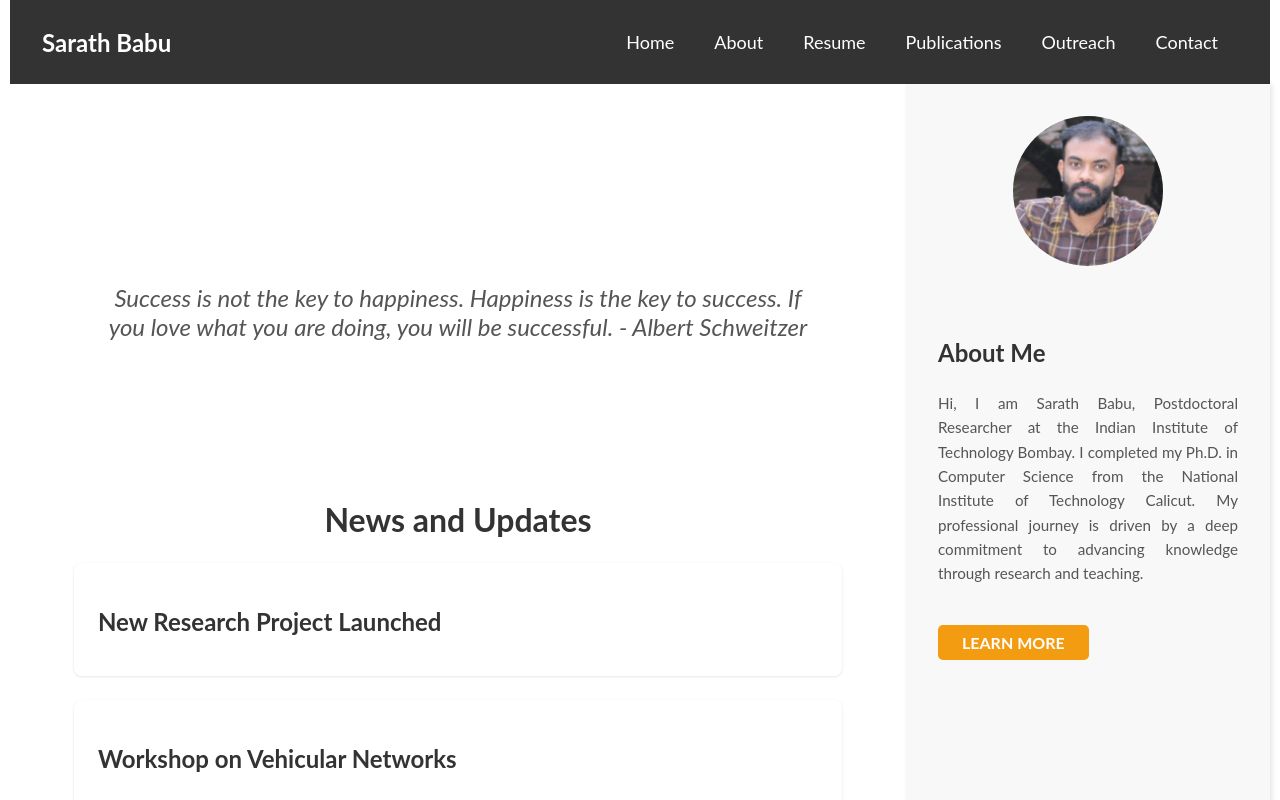
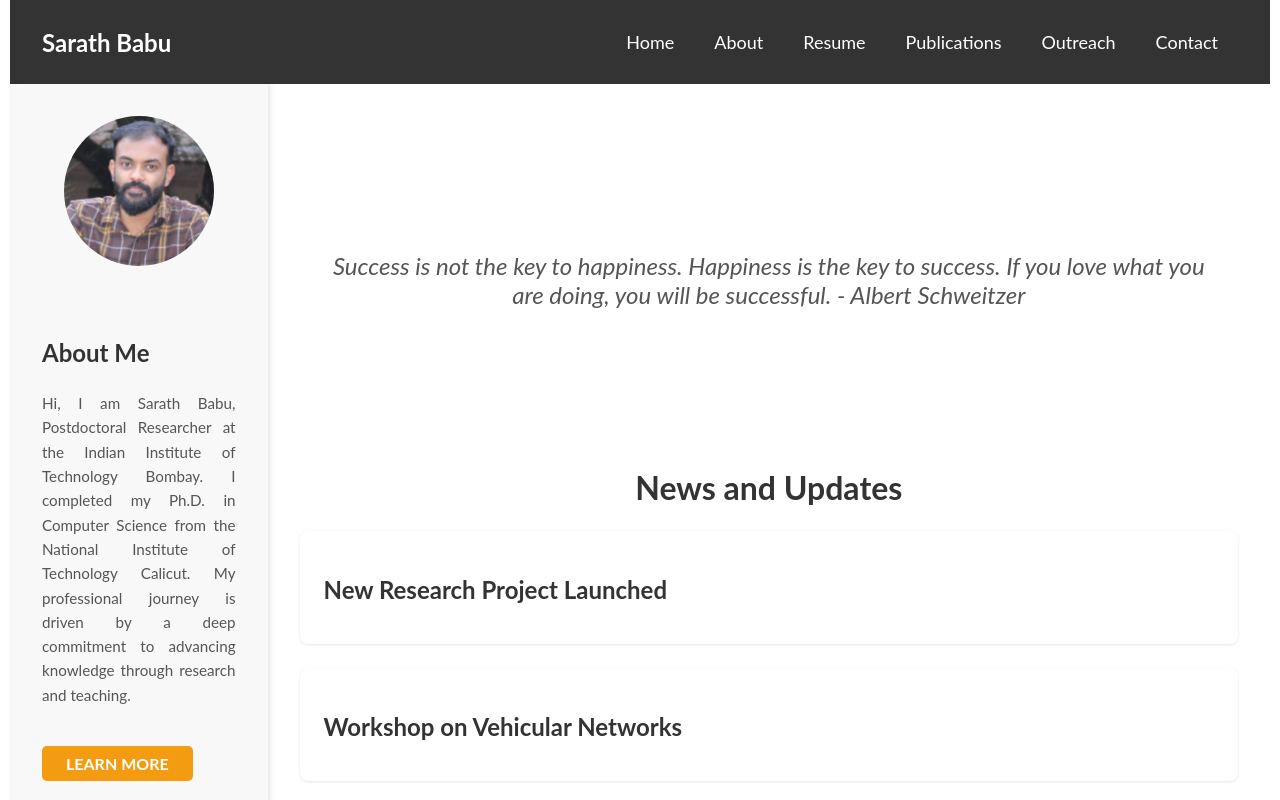
Before and after one commit to SarathBabu0410/personal-wesite, a React (Create React App) app: page / in a window 1280 px wide. Shown: the top 800 px of the page. Built offline with nearby package versions, Linux system fonts and the light colour scheme.

Commit message:
Update App.js

```diff
--- a/src/App.js
+++ b/src/App.js
@@ -1,7 +1,7 @@
 import React, { useEffect } from "react";
 import { BrowserRouter as Router, Route, Routes, useLocation } from "react-router-dom";
-import Header from "./components/Header"; // Importing Header component
-import Footer from "./components/Footer"; // Importing Footer component
+import Header from "./components/Header";  // Importing Header component
+import Footer from "./components/Footer";  // Importing Footer component
 import Sidebar from "./components/Sidebar";
 import About from "./components/About";
 import Publications from "./components/Publications";
@@ -14,20 +14,6 @@ import styled from "styled-components";
 // Layout structure to include both the sidebar and the content
 const Layout = styled.div`
   display: flex;
-  flex-direction: row; /* Default to row layout */
-
-  @media (max-width: 768px) {
-    flex-direction: column; /* Change to column layout on mobile */
-  }
-`;
-
-const Content = styled.main`
-  flex: 1; /* Allow content to grow */
-  padding: 2rem; /* Add some padding for content */
-
-  @media (max-width: 768px) {
-    padding: 1rem; /* Reduce padding for mobile */
-  }
 `;
 
 function App() {
@@ -36,7 +22,7 @@ function App() {
       <div className="App">
         <Header /> {/* Using the Header component */}
         <Layout>
-          <Content>
+          <Sidebar />
           <TitleUpdater /> {/* Component to handle title changes */}
           <Routes>
             <Route path="/" element={<NewsAndUpdates />} />
@@ -44,10 +30,9 @@ function App() {
             <Route path="/resume" element={<Resume />} />
             <Route path="/publications" element={<Publications />} />
             <Route path="/contact" element={<Contact />} />
+            <Route path="/about" element={<About />} />
             <Route path="/outreach" element={<OutreachActivities />} />
           </Routes>
-          </Content>
-          <Sidebar /> {/* Sidebar will be positioned after content on mobile */}
         </Layout>
         <Footer /> {/* Using the Footer component */}
       </div>
```
Lines whose indentation alone changed are shown as unchanged.
